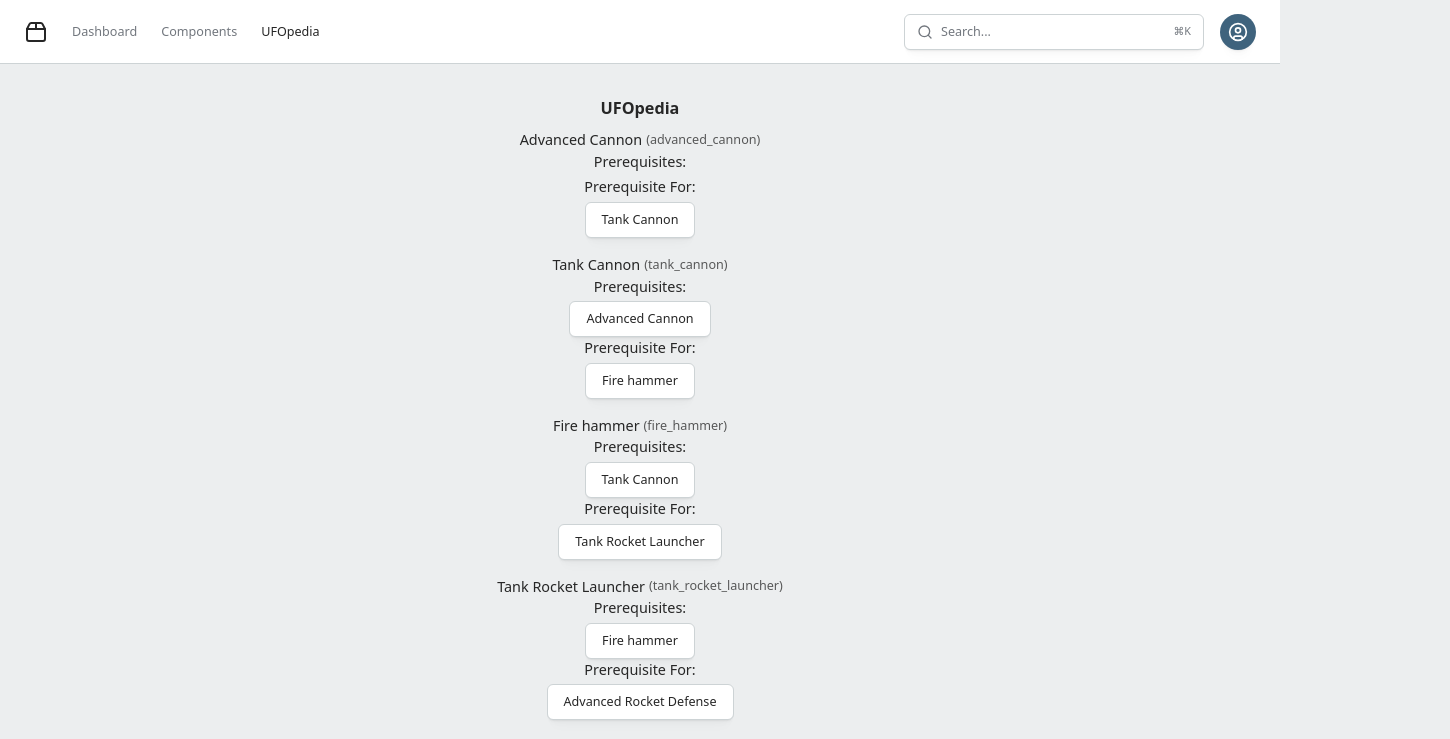
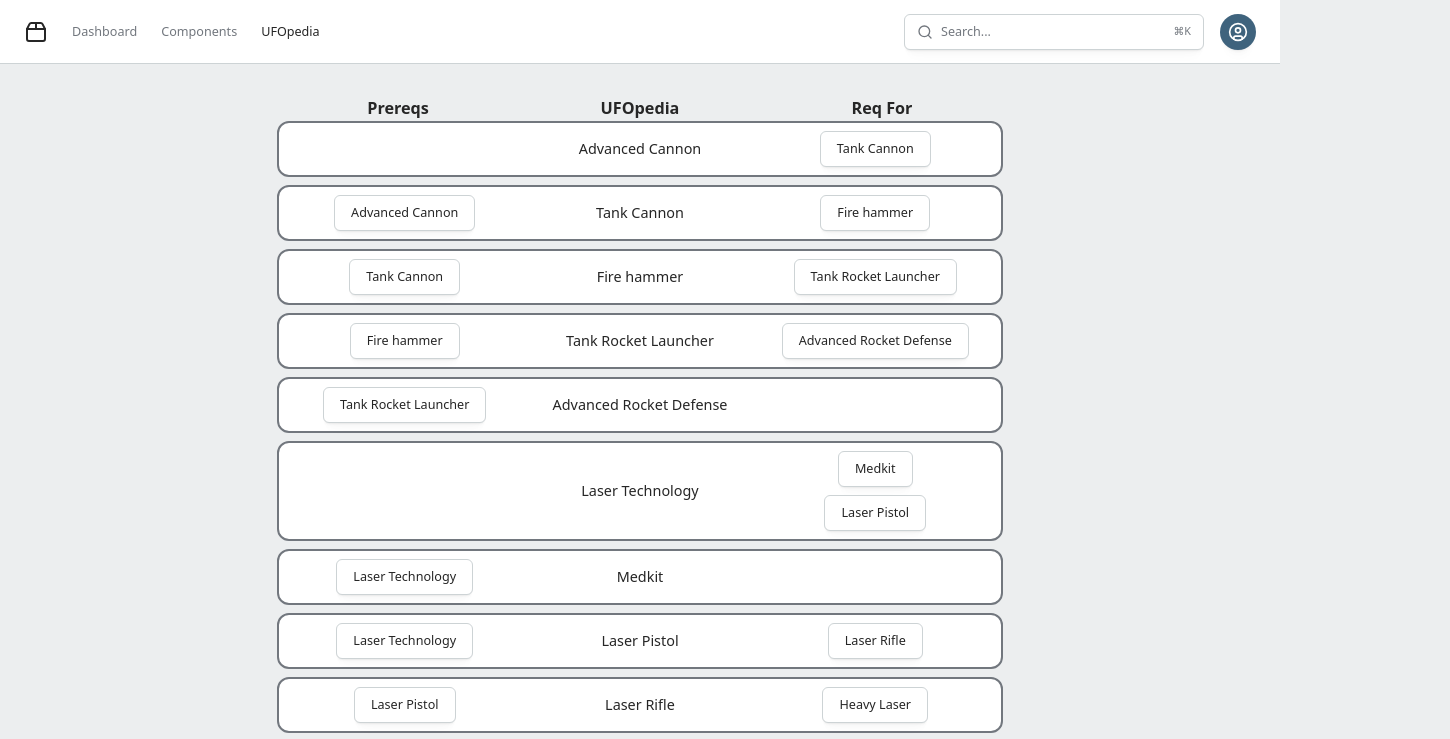
Before and after one commit to MCKoleman/UFOETWiki, a Next.js app: page /ufopedia in a window 1280 px wide. Shown: the top 739 px of the page, 1450 px wide, since content can reach past the window. Built offline with nearby package versions, Linux system fonts and the light colour scheme.

Commit message:
Created UFOpedia

```diff
--- a/app/ufopedia/page.tsx
+++ b/app/ufopedia/page.tsx
@@ -26,22 +26,21 @@ export default function UFOpediaPage() {
 	}
 
 	return (
-		<div className="flex size-full flex-col items-center justify-center">
-			<div className="text-lg font-bold">UFOpedia</div>
-			<div className="flex flex-col">
+		<div className="flex size-full items-center justify-center">
+			<div className="flex max-w-[1000px] flex-col items-center justify-center">
+				<div className="grid w-full grid-cols-3 justify-center text-center">
+					<div className="grid-cols-1 text-lg font-bold">Prereqs</div>
+					<div className="grid-cols-1 text-lg font-bold">UFOpedia</div>
+					<div className="grid-cols-1 text-lg font-bold">Req For</div>
+				</div>
+				<div className="flex flex-col gap-2">
 					{getCurrentData().map((elem) => (
 						<div
 							key={elem.research_id}
-						className="flex flex-col items-center justify-center p-2"
+							className="grid grid-cols-3 items-center justify-center rounded-xl border-2 border-foreground-muted bg-background p-2"
 						>
-						<div className="flex flex-row items-center gap-1">
-							<div className="font-medium">{elem.research_name}</div>
-							<div className="text-sm opacity-75">({elem.research_id})</div>
-						</div>
-						<div>{elem.notes}</div>
-						<div className="flex flex-col items-center justify-center gap-1">
-							<div className="font-medium">Prerequisites:</div>
-							<div className="flew-row flex items-center justify-center gap-2">
+							<div className="flex grid-cols-1 flex-col items-center justify-start gap-1">
+								<div className="flex flex-col items-center justify-center gap-2">
 									{(elem.prereqs.length > 0 &&
 										elem.prereqs?.map((req) => (
 											<Button key={`${elem.research_id}needs${req}`}>
@@ -51,13 +50,17 @@ export default function UFOpediaPage() {
 													)?.research_name
 												}
 											</Button>
-									))) ??
-									"-"}
+										))) ?? <div className="opacity-75">None</div>}
 								</div>
 							</div>
-						<div className="flex flex-col items-center justify-center gap-1">
-							<div className="font-medium">Prerequisite For:</div>
-							<div className="flex flex-row items-center justify-center gap-2">
+							<div className="flex grid-cols-1 flex-col items-center justify-start">
+								<div className="flex flex-row items-center gap-1 font-medium">
+									{elem.research_name}
+								</div>
+								<div>{elem.notes}</div>
+							</div>
+							<div className="flex grid-cols-1 flex-col items-center justify-start gap-1">
+								<div className="flex flex-col items-center justify-center gap-2">
 									{(elem.req_for.length > 0 &&
 										elem.req_for?.map((unlock) => (
 											<Button key={`${elem.research_id}unlocks${unlock}`}>
@@ -67,13 +70,13 @@ export default function UFOpediaPage() {
 													)?.research_name
 												}
 											</Button>
-									))) ??
-									"-"}
+										))) ?? <div className="opacity-75">None</div>}
 								</div>
 							</div>
 						</div>
 					))}
 				</div>
 			</div>
+		</div>
 	)
 }
```
Lines whose indentation alone changed are shown as unchanged.
